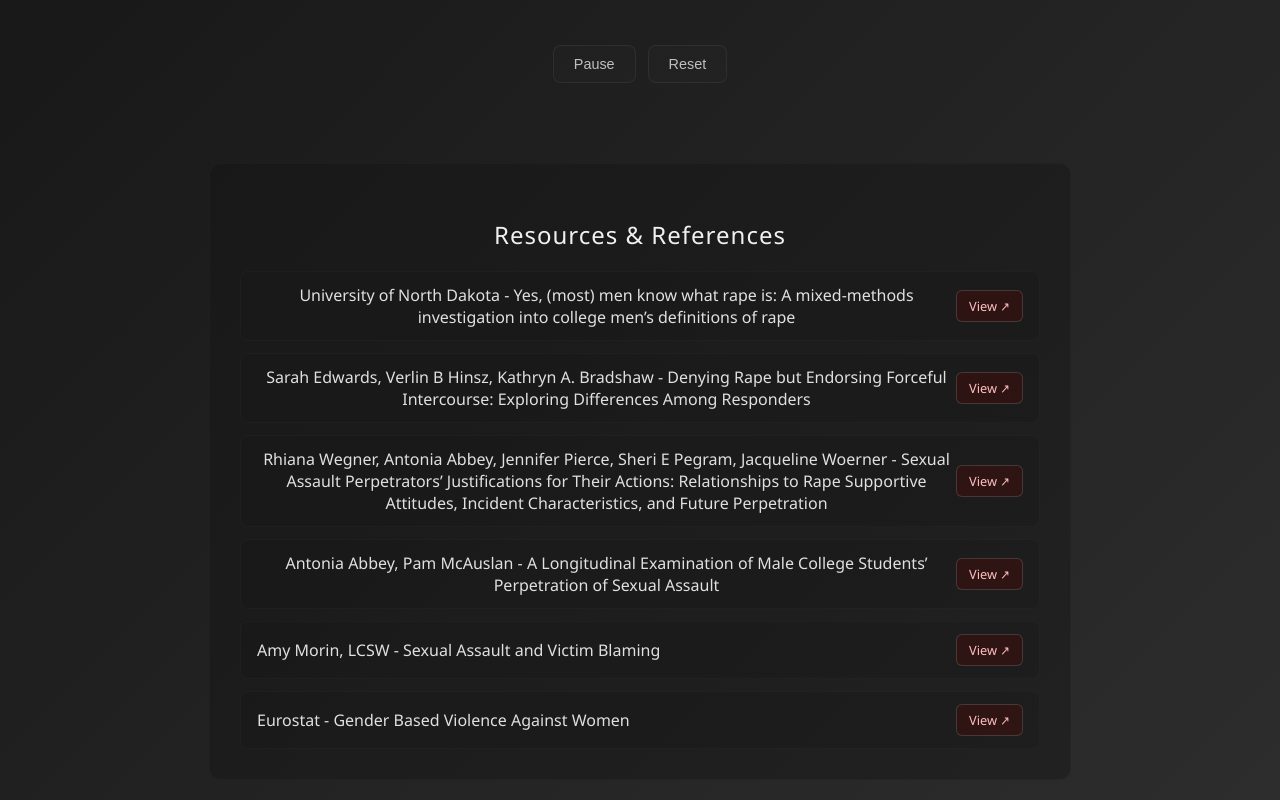
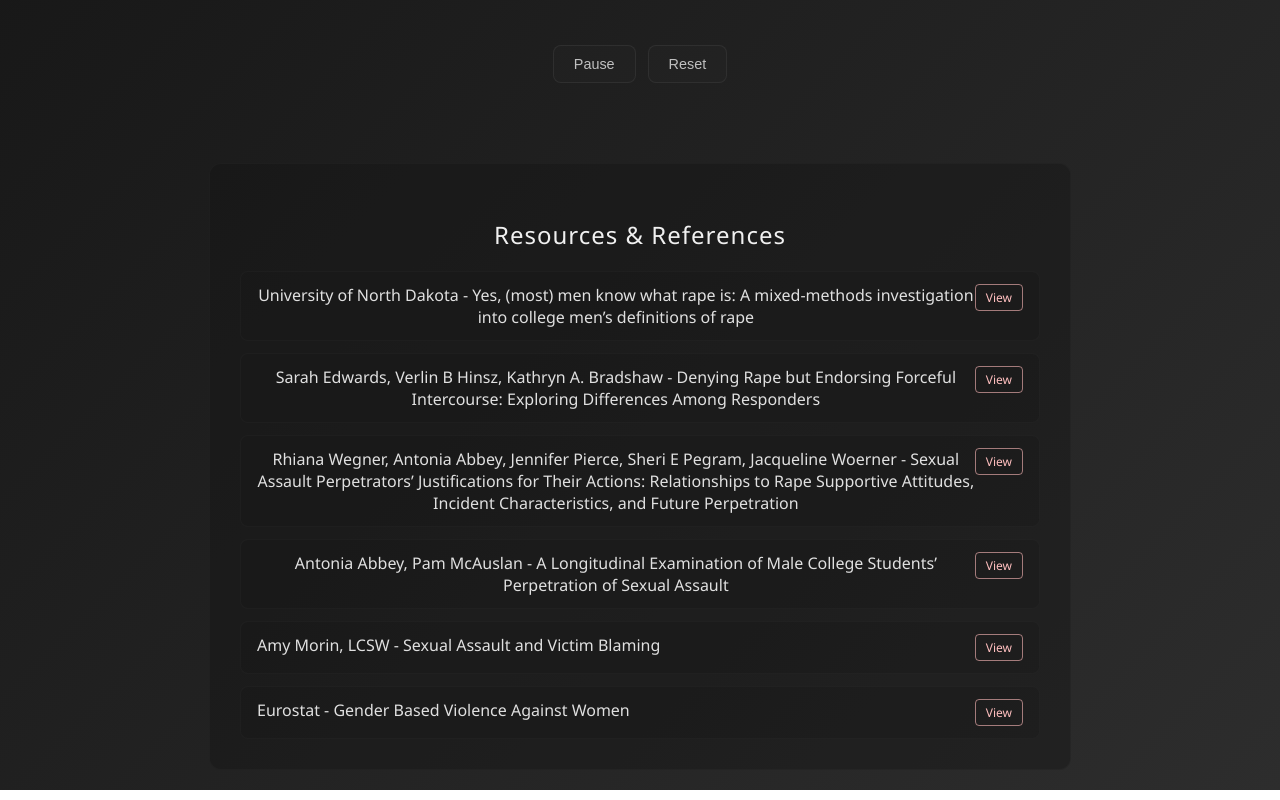
Before and after one commit to idgafd/Data-Visualisation-Course, a plain HTML site: page Course Project/index.html in a window 1280 px wide. Shown: the part 1703-2503 px from the top of the page. Drawn offline with nearby package versions, Linux system fonts and the light colour scheme.

Commit message:
Update index.html

```diff
--- a/Course Project/index.html
+++ b/Course Project/index.html
@@ -235,7 +235,7 @@
         .resource-item {
             display: flex;
             justify-content: space-between;
-            align-items: center;
+            align-items: flex-start;
             padding: 12px 16px;
             background: rgba(25, 25, 25, 0.3);
             border: 1px solid rgba(80, 80, 80, 0.1);
@@ -261,20 +261,25 @@
             text-decoration: underline;
         }
 
-        .resource-btn {        /* кнопка-посилання */
-            flex-shrink: 0;
-            padding: 6px 12px;
-            background: rgba(81,9,8,.35);
-            border: 1px solid rgba(120,120,120,.35);
-            border-radius: 6px;
-            font-size: 0.8em;
-            color: #ffbfbf;
-            text-decoration: none;
-            transition: .25s;
+        .resource-btn{
+            flex-shrink:0;
+            padding:4px 10px;
+            background:transparent;
+            border:1px solid rgba(255,187,187,.6);
+            border-radius:4px;
+            font-size:.75em;
+            color:#ffbfbf;
+            text-decoration:none;
+            transition:.25s;
         }
-        .resource-btn::after { content: " ↗"; }
-        .resource-btn:hover   { background: rgba(81,9,8,.55);
-                                border-color: rgba(150,150,150,.45); }
+
+        .resource-btn:hover{
+            background:rgba(81,9,8,.45);
+            color:#ffdede;
+            border-color:rgba(255,187,187,.9);
+        }
+
+        .resource-btn::after{content:\" ↗\";}
 
         .control-group {
             display: flex;
```
